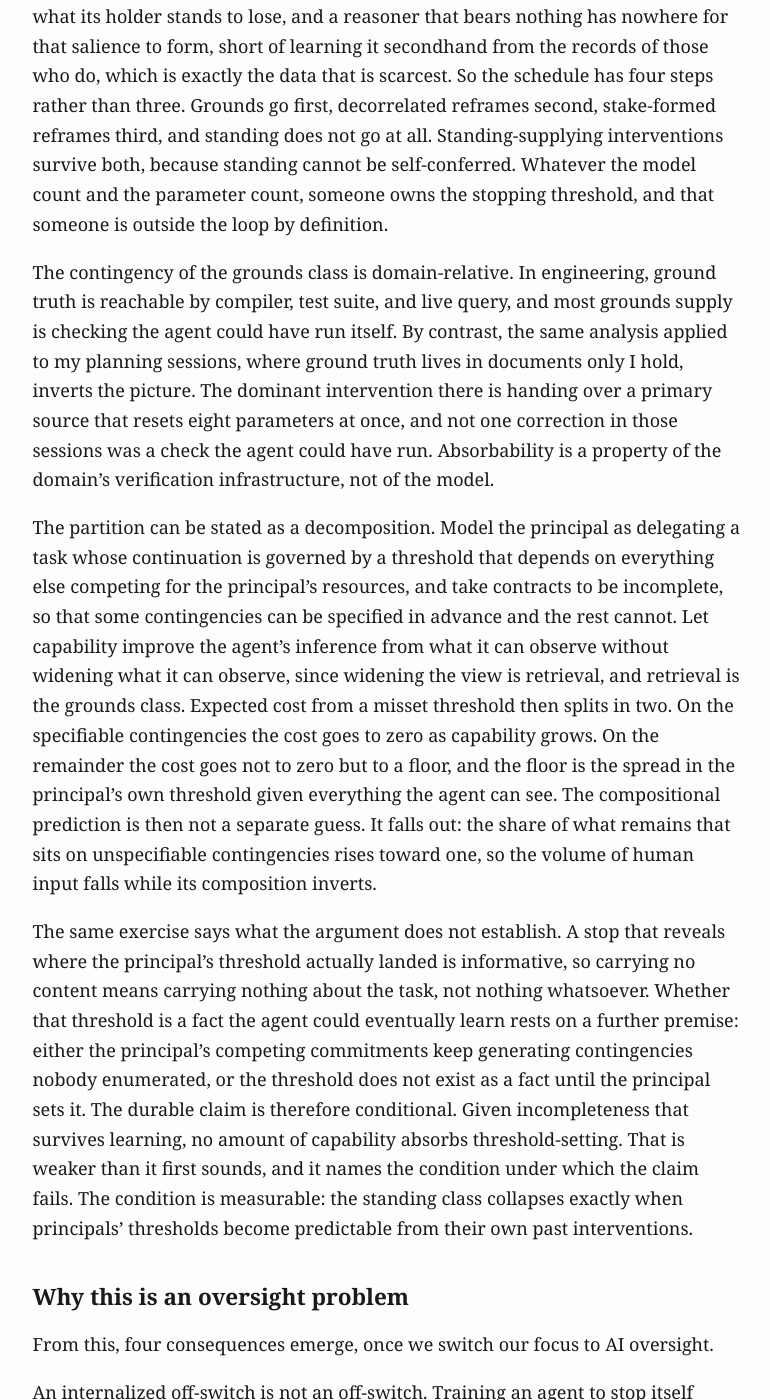
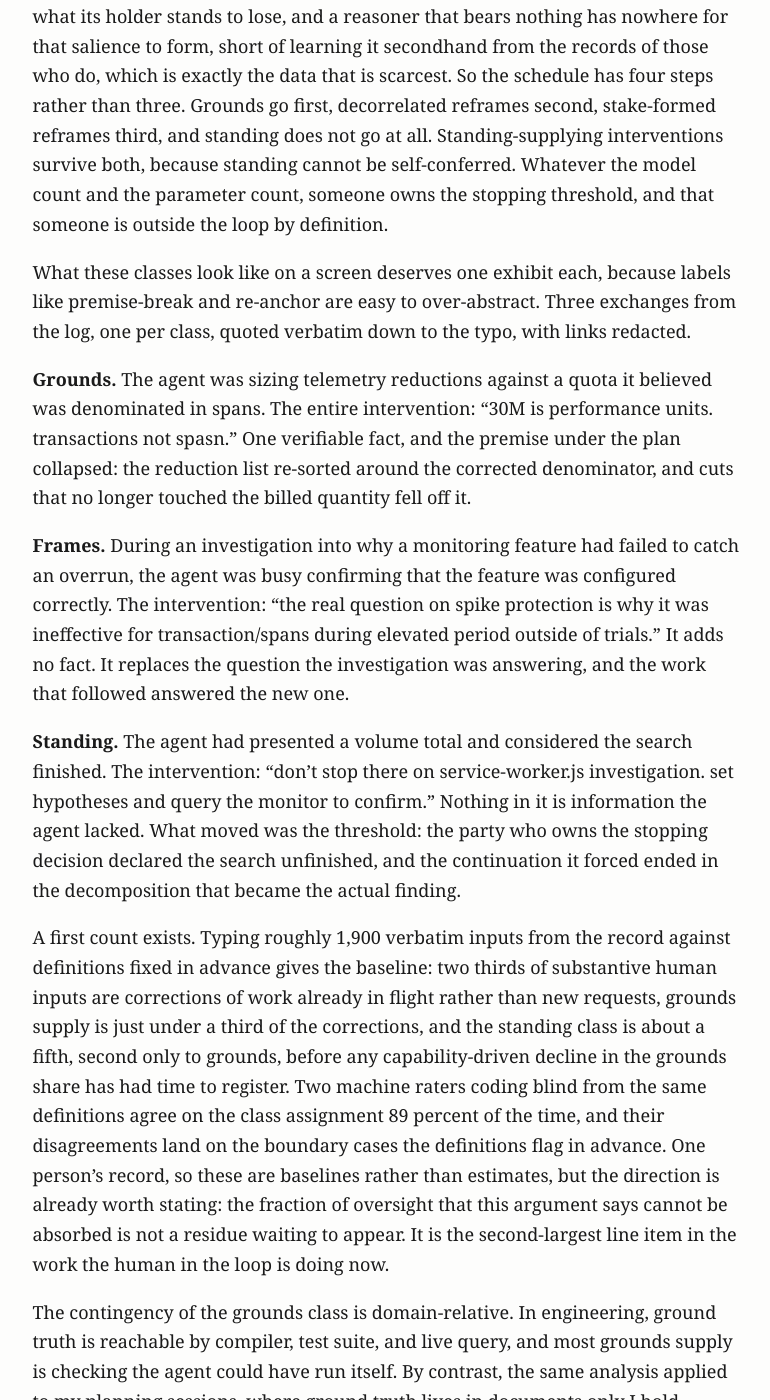
Before and after one commit to MajorLift/blog, a Jekyll site: the page built from _posts/2026-07-24-when-if-ever-agents-stop-needing-us.md, in a window 1280 px wide and 1400 px high, scrolled down 5032 px. Shown: the whole window, without its empty margins (252-1022 px from the left). Built offline with Jekyll 4.4.1, drawn with Linux system fonts in a browser that asks for light colours; some of the changed text lies outside the part shown.

Commit message:
Show one logged exchange per durability class and surface the baseline count
The taxonomy previously asked the reader to take nine mechanisms on
faith, and the strongest empirical material sat in the falsification
section where it read as an afterthought. Three verbatim exhibits now
follow the durability classes, and the baseline count moves up to sit
with them as evidence.

Claude-Session: https://claude.ai/code/session_01QzrpuaaxiGyPWbFKHggd8b

```diff
--- a/_posts/2026-07-24-when-if-ever-agents-stop-needing-us.md
+++ b/_posts/2026-07-24-when-if-ever-agents-stop-needing-us.md
@@ -50,6 +50,16 @@ With this argument, it becomes possible to sort the entire taxonomy, the nine nu
 
 The partition answers the opening question with a schedule instead of a yes or no. Grounds-supplying interventions decline as capability grows. Frame-supplying interventions survive any single model getting smarter, because a reasoner cannot enumerate what its own framing excludes, but they yield to architecture only in part, because different priors have two sources. Fresh eyes are one: a disinterested reader finds what the invested author cannot, and that fraction of reframing mechanizes as soon as a second reasoner is genuinely decorrelated. Priors formed by bearing the outcome are the other: part of what a framing makes visible tracks what its holder stands to lose, and a reasoner that bears nothing has nowhere for that salience to form, short of learning it secondhand from the records of those who do, which is exactly the data that is scarcest. So the schedule has four steps rather than three. Grounds go first, decorrelated reframes second, stake-formed reframes third, and standing does not go at all. Standing-supplying interventions survive both, because standing cannot be self-conferred. Whatever the model count and the parameter count, someone owns the stopping threshold, and that someone is outside the loop by definition.
 
+What these classes look like on a screen deserves one exhibit each, because labels like premise-break and re-anchor are easy to over-abstract. Three exchanges from the log, one per class, quoted verbatim down to the typo, with links redacted.
+
+**Grounds.** The agent was sizing telemetry reductions against a quota it believed was denominated in spans. The entire intervention: "30M is performance units. transactions not spasn." One verifiable fact, and the premise under the plan collapsed: the reduction list re-sorted around the corrected denominator, and cuts that no longer touched the billed quantity fell off it.
+
+**Frames.** During an investigation into why a monitoring feature had failed to catch an overrun, the agent was busy confirming that the feature was configured correctly. The intervention: "the real question on spike protection is why it was ineffective for transaction/spans during elevated period outside of trials." It adds no fact. It replaces the question the investigation was answering, and the work that followed answered the new one.
+
+**Standing.** The agent had presented a volume total and considered the search finished. The intervention: "don't stop there on service-worker.js investigation. set hypotheses and query the monitor to confirm." Nothing in it is information the agent lacked. What moved was the threshold: the party who owns the stopping decision declared the search unfinished, and the continuation it forced ended in the decomposition that became the actual finding.
+
+A first count exists. Typing roughly 1,900 verbatim inputs from the record against definitions fixed in advance gives the baseline: two thirds of substantive human inputs are corrections of work already in flight rather than new requests, grounds supply is just under a third of the corrections, and the standing class is about a fifth, second only to grounds, before any capability-driven decline in the grounds share has had time to register. Two machine raters coding blind from the same definitions agree on the class assignment 89 percent of the time, and their disagreements land on the boundary cases the definitions flag in advance. One person's record, so these are baselines rather than estimates, but the direction is already worth stating: the fraction of oversight that this argument says cannot be absorbed is not a residue waiting to appear. It is the second-largest line item in the work the human in the loop is doing now.
+
 The contingency of the grounds class is domain-relative. In engineering, ground truth is reachable by compiler, test suite, and live query, and most grounds supply is checking the agent could have run itself. By contrast, the same analysis applied to my planning sessions, where ground truth lives in documents only I hold, inverts the picture. The dominant intervention there is handing over a primary source that resets eight parameters at once, and not one correction in those sessions was a check the agent could have run. Absorbability is a property of the domain's verification infrastructure, not of the model.
 
 The partition can be stated as a decomposition. Model the principal as delegating a task whose continuation is governed by a threshold that depends on everything else competing for the principal's resources, and take contracts to be incomplete, so that some contingencies can be specified in advance and the rest cannot. Let capability improve the agent's inference from what it can observe without widening what it can observe, since widening the view is retrieval, and retrieval is the grounds class. Expected cost from a misset threshold then splits in two. On the specifiable contingencies the cost goes to zero as capability grows. On the remainder the cost goes not to zero but to a floor, and the floor is the spread in the principal's own threshold given everything the agent can see. The compositional prediction is then not a separate guess. It falls out: the share of what remains that sits on unspecifiable contingencies rises toward one, so the volume of human input falls while its composition inverts.
```
Also changed, not shown: other parts of _posts/2026-07-24-when-if-ever-agents-stop-needing-us.md (+0 -2 lines).
